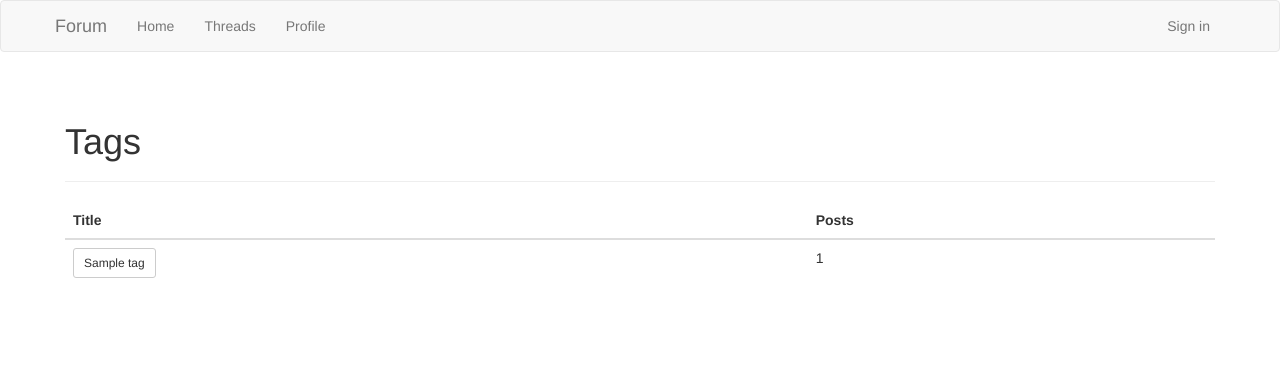
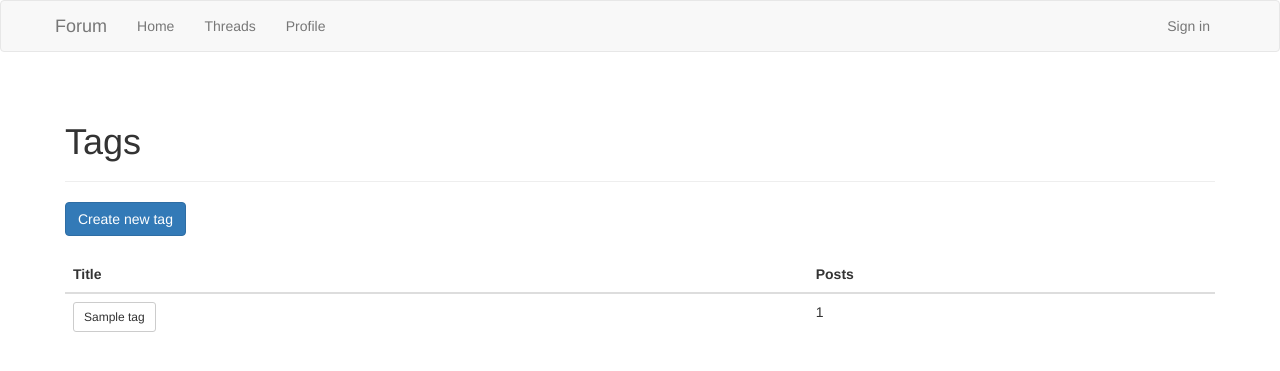
Before and after one commit to xoudini/tsoha, a Flask app: page /tags in a window 1280 px wide. Shown: the top 371 px of the page. Run offline with Flask 2, Linux system fonts and the light colour scheme; a database or web service that is not in the repository returns one stand-in record (values such as "Sample title"); some libraries are stand-ins or nearby versions.

Commit message:
Updated tags template.

```diff
--- a/src/templates/tags.html
+++ b/src/templates/tags.html
@@ -9,6 +9,10 @@
 <div class="page-header">
     <h1>Tags</h1>
 </div>
+
+<a class="btn btn-primary" href="/tags/new">Create new tag</a>
+
+<div class="control-group">&nbsp;</div>
 
 <table class="table">
     <thead>
```
